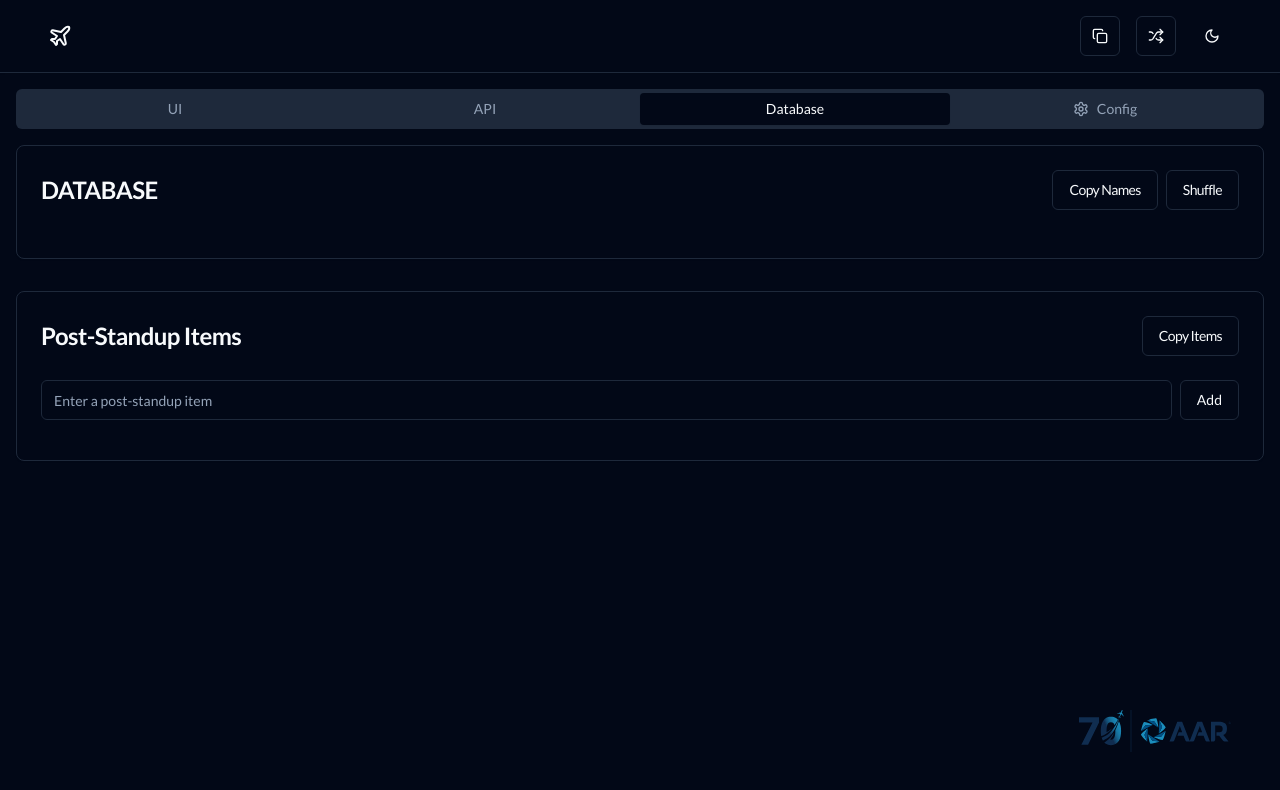
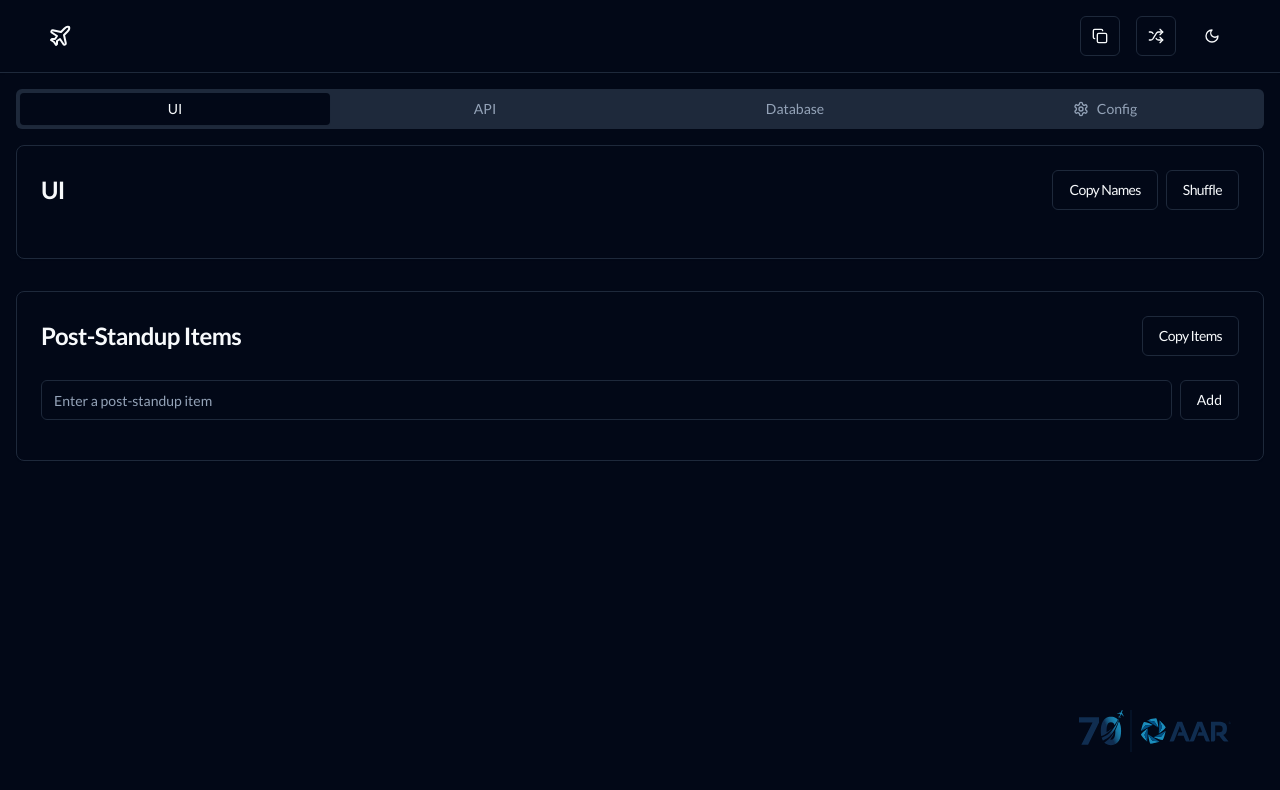
Before and after one commit to danmestas/scrum-facilitator, a Next.js app: page / in a window 1280 px wide. Shown: the top 790 px of the page. Built offline with nearby package versions, Linux system fonts and the light colour scheme.

Commit message:
Change default tab

```diff
--- a/app/page.tsx
+++ b/app/page.tsx
@@ -216,7 +216,7 @@ export default function ScrumFacilitator() {
           </div>
         </header>
         <main className="container mx-auto p-4">
-          <Tabs defaultValue="database" className="space-y-4">
+          <Tabs defaultValue="ui" className="space-y-4">
             <TabsList className="grid w-full grid-cols-4">
               <TabsTrigger value="ui">UI</TabsTrigger>
               <TabsTrigger value="api">API</TabsTrigger>
```
